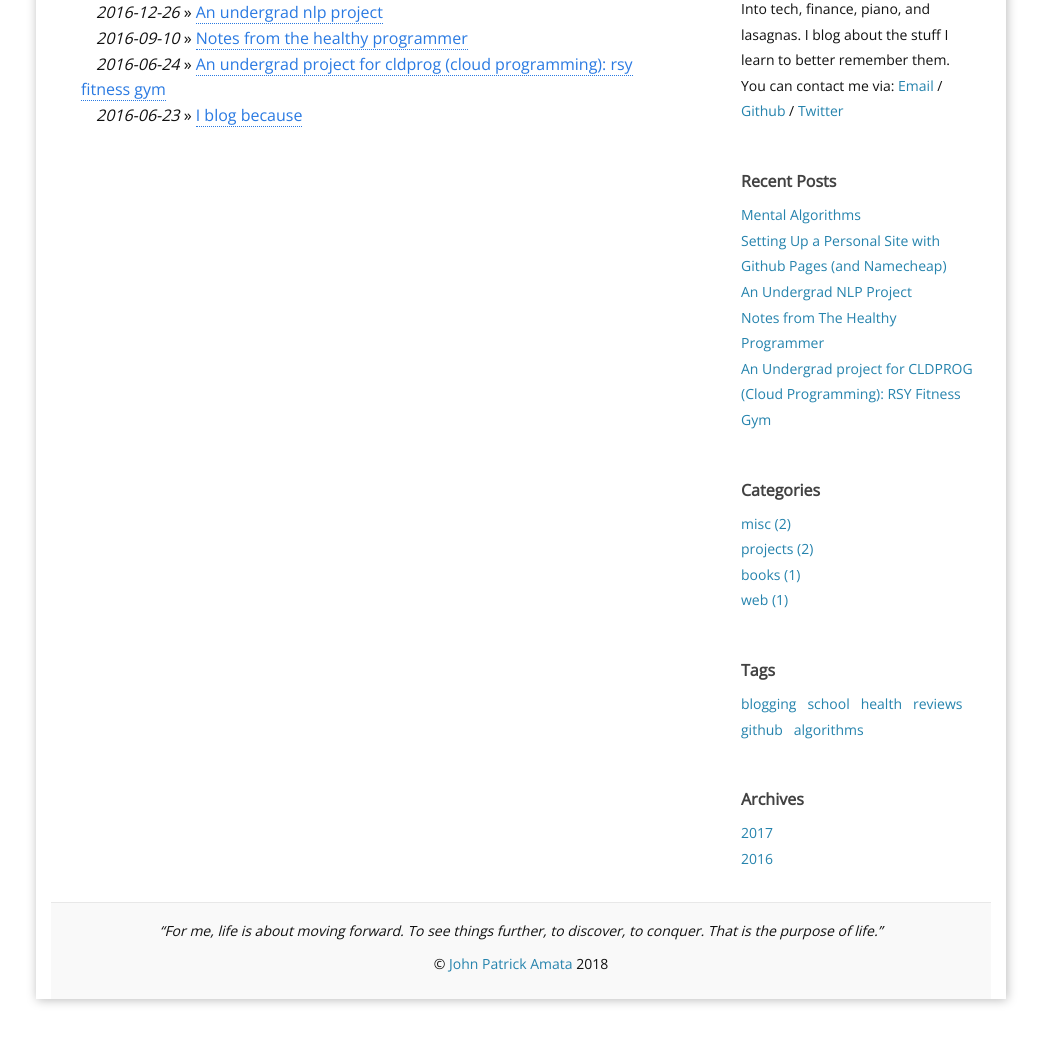
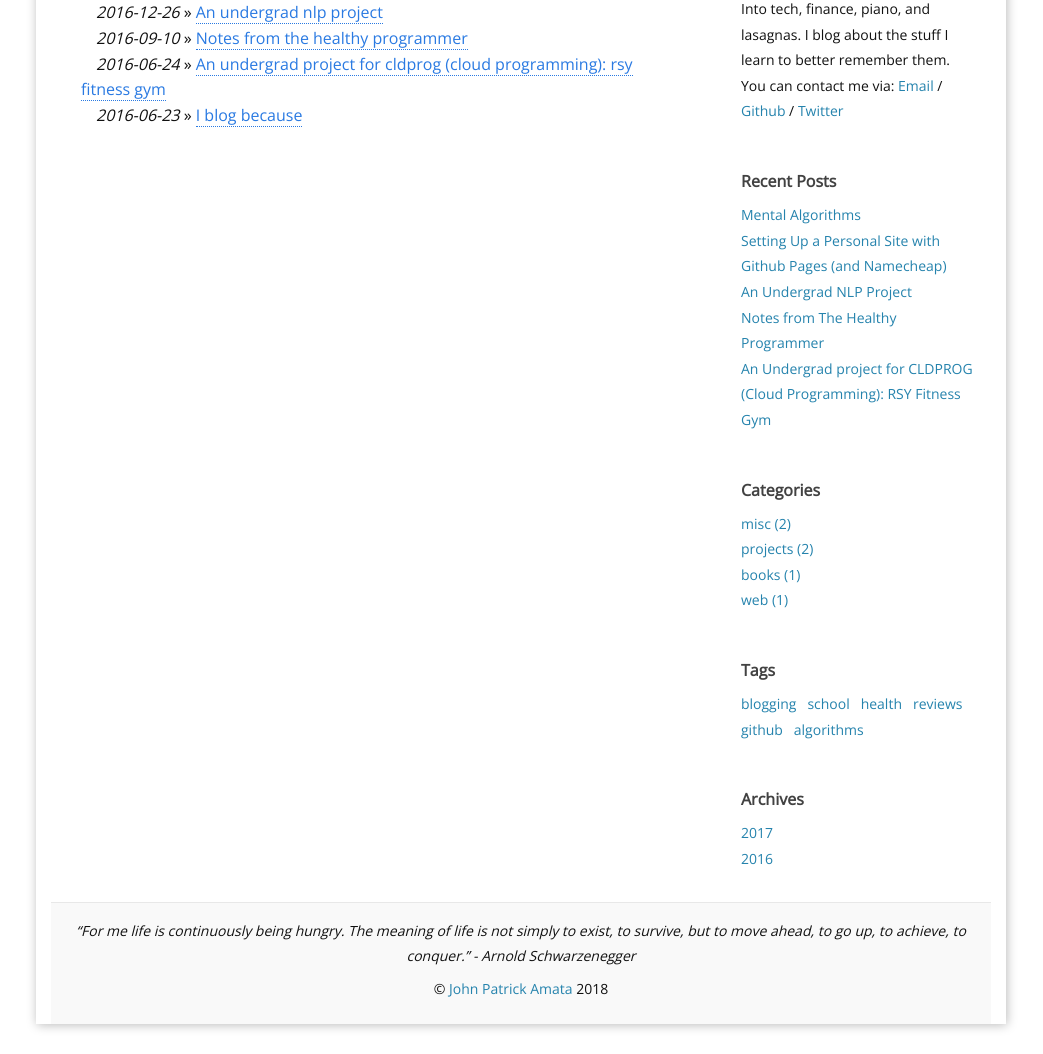
Before and after one commit to jpamata/jpamata.github.io, a Jekyll site: the page built from c_archives.md, in a window 1280 px wide, cut to the strip 400-1454 px from the top of the page. Shown: the whole strip, without its empty margins (119-1162 px from the left). Built offline with Jekyll 4.4.1, drawn with Linux system fonts in a browser that asks for light colours; nearby versions of some CDN libraries; before the commit the page ends 1429 px from its top, so only the background shows below that.

Commit message:
Update footer.html

```diff
--- a/_includes/footer.html
+++ b/_includes/footer.html
@@ -1,6 +1,6 @@
 <footer class="site-footer">
 
-  <p><i>“For me, life is about moving forward. To see things further, to discover, to conquer. That is the purpose of life.”</i></p>
+  <p><i>“For me life is continuously being hungry. The meaning of life is not simply to exist, to survive, but to move ahead, to go up, to achieve, to conquer.” - Arnold Schwarzenegger</i></p>
   <p>&copy; <a href="{{ site.baseurl }}/">{{site.title}}</a> {{ 'now' | date: '%Y' }}</p>
 
 </footer>
```
